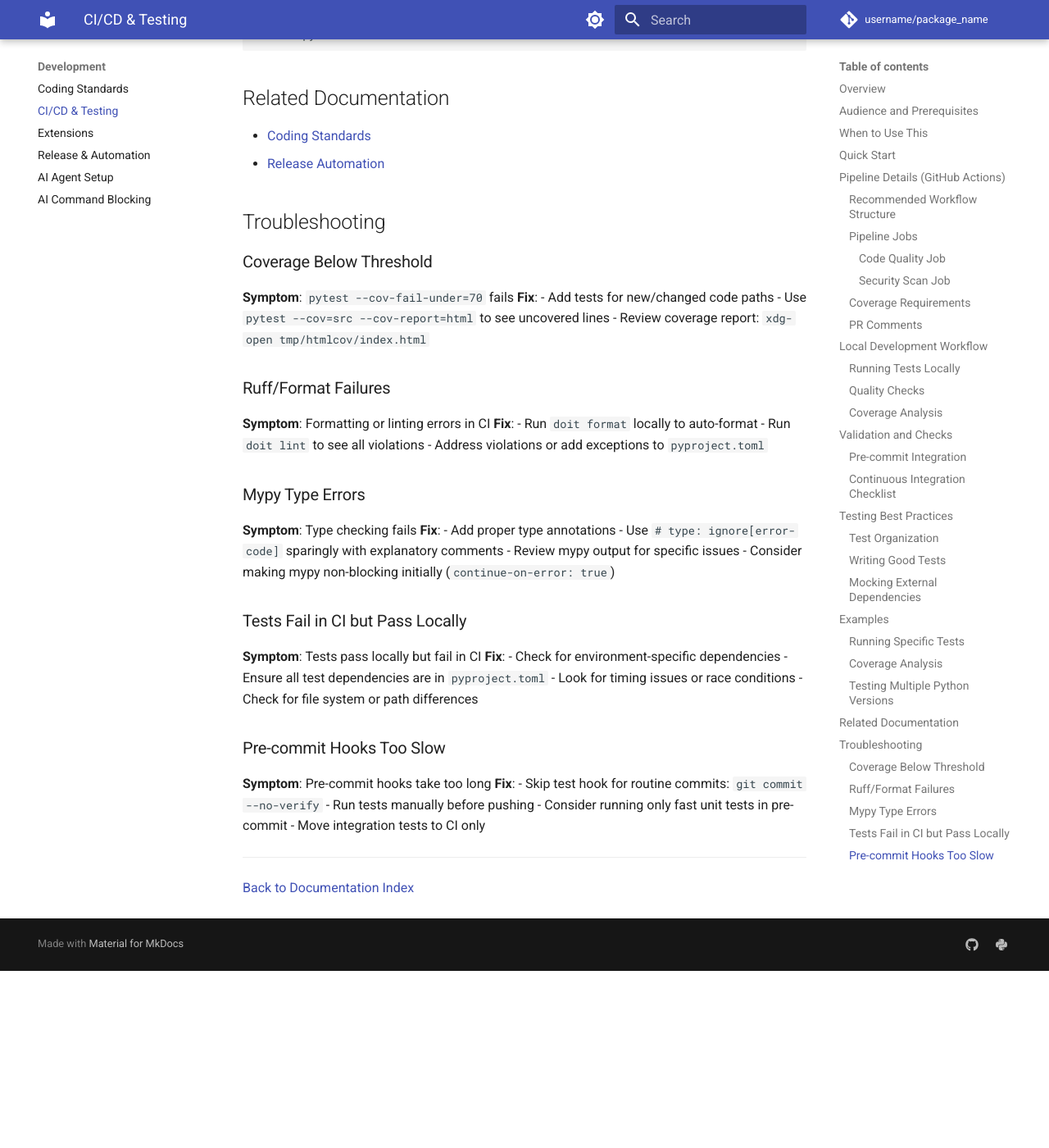
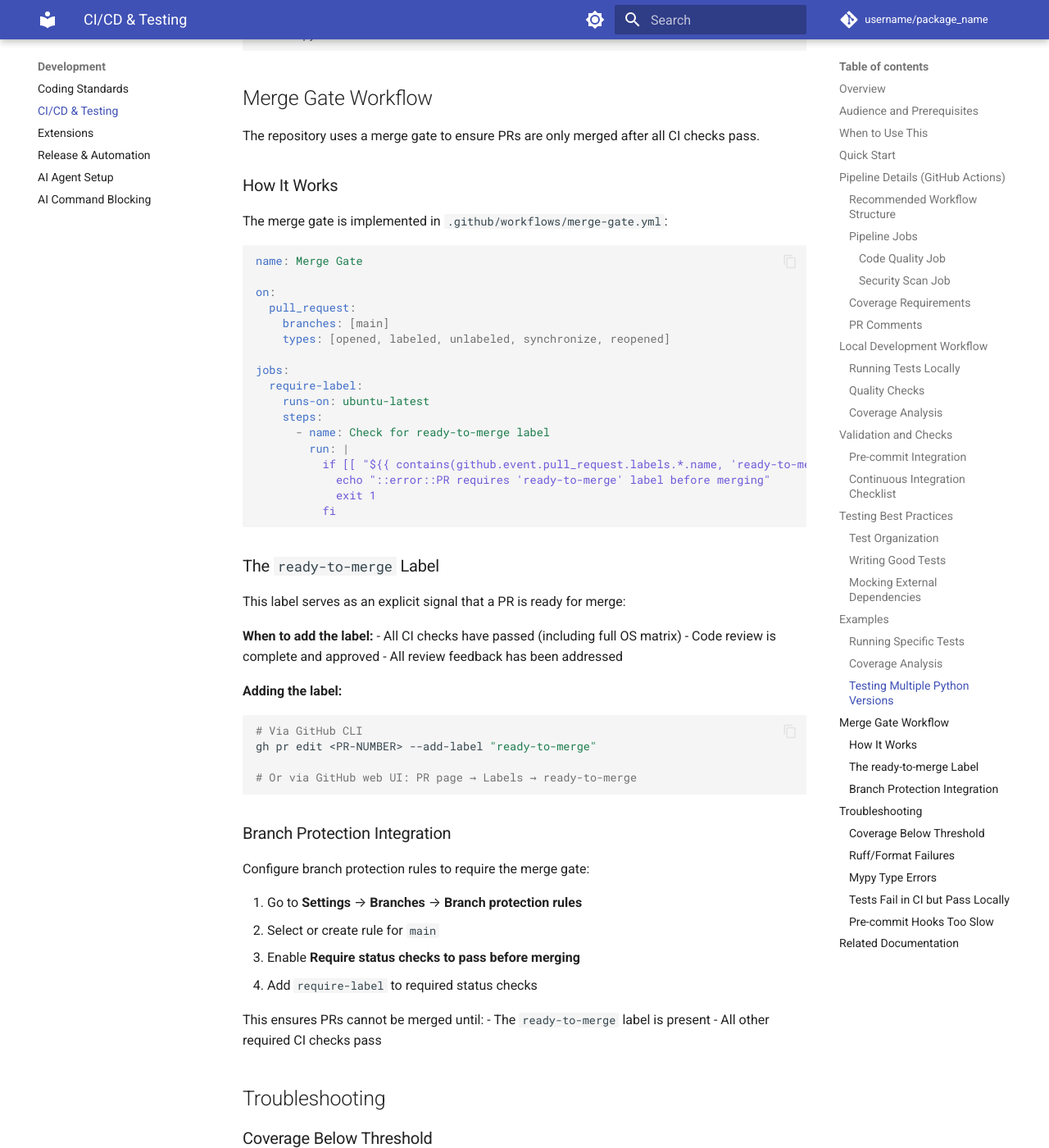
Before and after one commit to endavis/pyproject-template, an MkDocs documentation site: the page built from docs/development/ci-cd-testing.md, in a window 1280 px wide and 1400 px high, scrolled down 8436 px. Shown: the whole window at 82% size. Built offline with MkDocs 1.6.1 and Material for MkDocs 9.7.7, drawn with Linux system fonts in a browser that asks for light colours; comment, search, counter and statistics services are not loaded; before the commit the page ends 9620 px from its top, so only the background shows below that; some of the changed text lies outside the part shown.

Commit message:
docs: add merge-gate workflow and ready-to-merge label documentation
Document the merge gate workflow that prevents premature PR merges:
- Add section in CONTRIBUTING.md explaining the ready-to-merge label
- Add technical details in ci-cd-testing.md with workflow example
- Explain branch protection integration

Co-Authored-By: Claude Opus 4.5 <noreply@anthropic.com>

````diff
--- a/docs/development/ci-cd-testing.md
+++ b/docs/development/ci-cd-testing.md
@@ -414,10 +414,63 @@ tox
 tox -e py313
 ```
 
-## Related Documentation
+## Merge Gate Workflow
 
-- [Coding Standards](coding-standards.md)
-- [Release Automation](release-and-automation.md)
+The repository uses a merge gate to ensure PRs are only merged after all CI checks pass.
+
+### How It Works
+
+The merge gate is implemented in `.github/workflows/merge-gate.yml`:
+
+```yaml
+name: Merge Gate
+
+on:
+  pull_request:
+    branches: [main]
+    types: [opened, labeled, unlabeled, synchronize, reopened]
+
+jobs:
+  require-label:
+    runs-on: ubuntu-latest
+    steps:
+      - name: Check for ready-to-merge label
+        run: |
+          if [[ "${{ contains(github.event.pull_request.labels.*.name, 'ready-to-merge') }}" != "true" ]]; then
+            echo "::error::PR requires 'ready-to-merge' label before merging"
+            exit 1
+          fi
+```
+
+### The `ready-to-merge` Label
+
+This label serves as an explicit signal that a PR is ready for merge:
+
+**When to add the label:**
+- All CI checks have passed (including full OS matrix)
+- Code review is complete and approved
+- All review feedback has been addressed
+
+**Adding the label:**
+```bash
+# Via GitHub CLI
+gh pr edit <PR-NUMBER> --add-label "ready-to-merge"
+
+# Or via GitHub web UI: PR page → Labels → ready-to-merge
+```
+
+### Branch Protection Integration
+
+Configure branch protection rules to require the merge gate:
+
+1. Go to **Settings** → **Branches** → **Branch protection rules**
+2. Select or create rule for `main`
+3. Enable **Require status checks to pass before merging**
+4. Add `require-label` to required status checks
+
+This ensures PRs cannot be merged until:
+- The `ready-to-merge` label is present
+- All other required CI checks pass
 
 ## Troubleshooting
 
````
Also changed, not shown: other parts of docs/development/ci-cd-testing.md (+5 -0 lines), .github/CONTRIBUTING.md.
